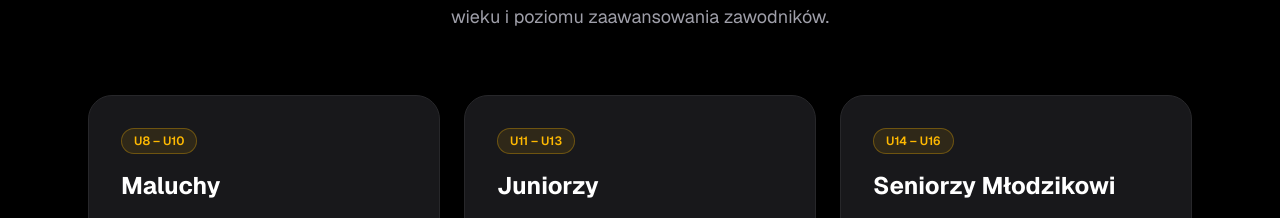
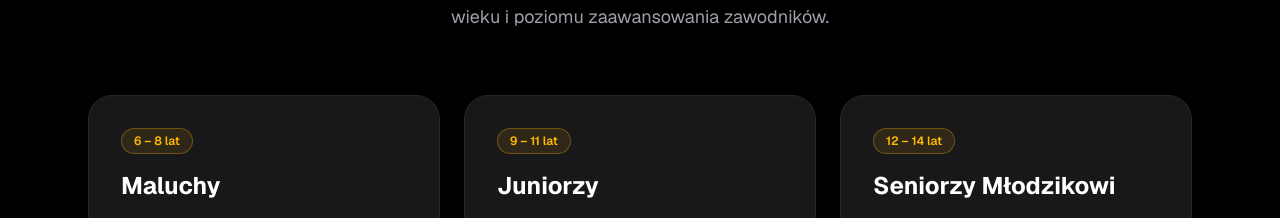
Before and after one commit to norbbert/kmfootball, a Next.js app: page / in a window 1280 px wide. Shown: the part 1863-2081 px from the top of the page. Built offline with nearby package versions, Linux system fonts and the light colour scheme.

Commit message:
Update age groups (6+) and training location

```diff
--- a/src/components/Kontakt.tsx
+++ b/src/components/Kontakt.tsx
@@ -67,7 +67,8 @@ export default function Kontakt() {
                 </div>
                 <div>
                   <p className="text-xs font-medium uppercase tracking-wider text-zinc-600">Boisko</p>
-                  <p className="font-semibold text-white">ul. Sportowa 1, Twoje Miasto</p>
+                  <p className="font-semibold text-white">ul. Przasnyska 18A, Warszawa</p>
+                  <p className="text-sm text-zinc-500">Orlik przy SP nr 92 im. Jana Brzechwy</p>
                 </div>
               </div>
             </div>
--- a/src/components/Offer.tsx
+++ b/src/components/Offer.tsx
@@ -1,20 +1,20 @@
 const groups = [
   {
-    age: "U8 – U10",
+    age: "6 – 8 lat",
     title: "Maluchy",
     desc: "Wprowadzenie do piłki nożnej poprzez zabawę. Nauka podstawowych elementów technicznych, koordynacji i ruchu z piłką.",
     days: "Wtorek & Czwartek",
     time: "16:00 – 17:00",
   },
   {
-    age: "U11 – U13",
+    age: "9 – 11 lat",
     title: "Juniorzy",
     desc: "Rozbudowa techniki indywidualnej, wprowadzenie taktyki grupowej, pierwsze turnieje i mecze. Intensywniejsza praca.",
     days: "Poniedziałek & Środa",
     time: "17:00 – 18:30",
   },
   {
-    age: "U14 – U16",
+    age: "12 – 14 lat",
     title: "Seniorzy Młodzikowi",
     desc: "Zaawansowane ćwiczenia taktyczne, analiza wideo, przygotowanie motoryczne i mentalne. Skupienie na meczu.",
     days: "Wtorek, Czwartek & Sobota",
```
